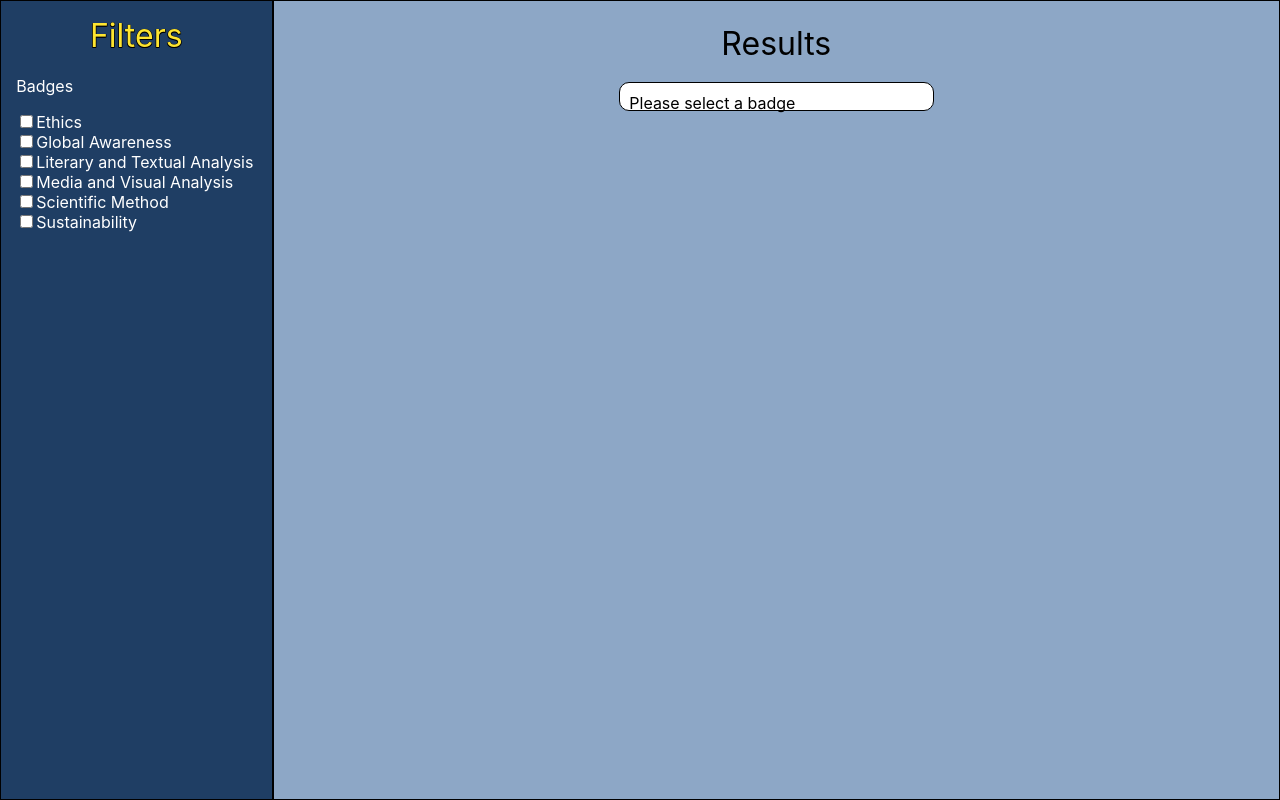
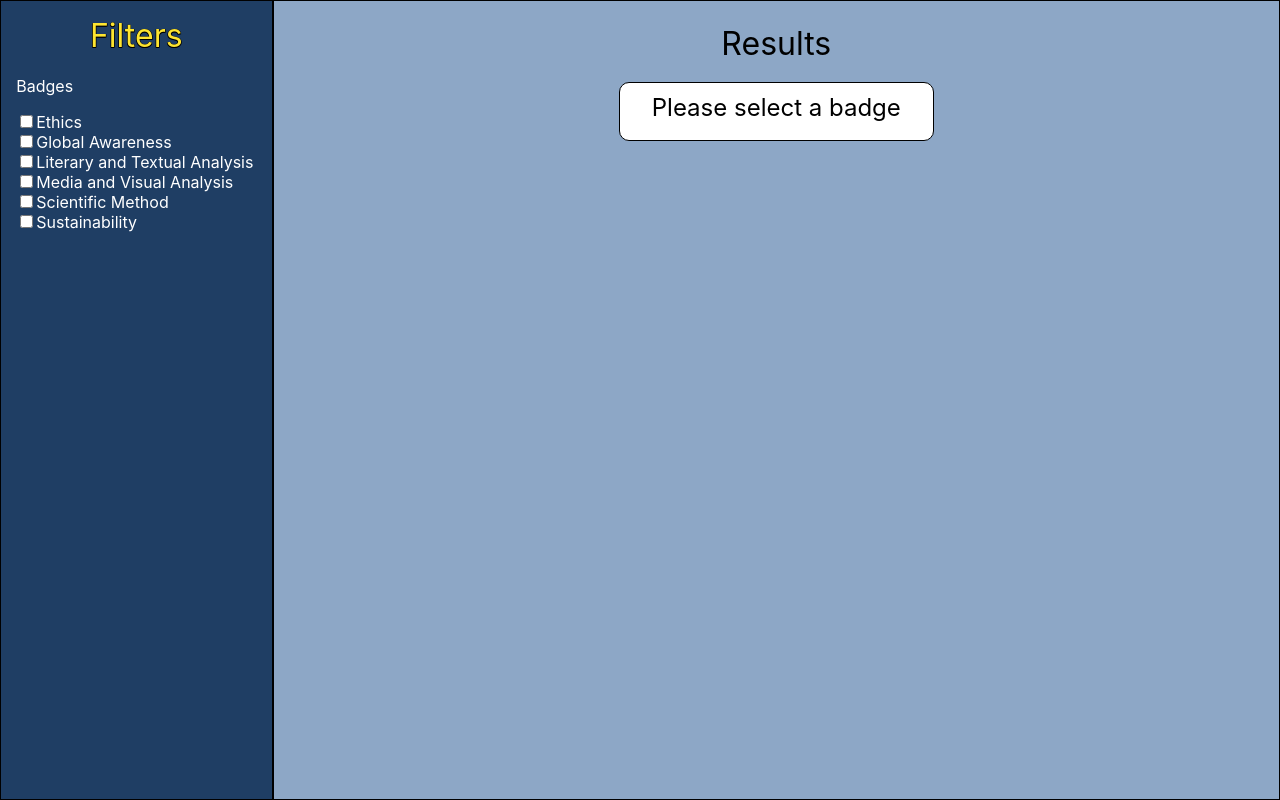
Before and after one commit to TheVanadium/course_req_overlap_finder, a React (Create React App) app in the folder course-selector/: page / in a window 1280 px wide. Built offline with nearby package versions, Linux system fonts and the light colour scheme; the HTML template or start-up script is replaced by a standard one.

Commit message:
feat: make no-badge message nicer

```diff
--- a/course-selector/src/App.js
+++ b/course-selector/src/App.js
@@ -23,7 +23,7 @@ function App() {
    */
   function loadCourses() {
     if (badgeFilters.length === 0) {
-      setCourses(["Please select a badge"]);
+      setCourses([]);
       return;
     }
     fetch('/courses?badges=' + badgeFilters.join(',')).then(
--- a/course-selector/src/components/Results.css
+++ b/course-selector/src/components/Results.css
@@ -15,7 +15,18 @@
     font-weight: 400;
 }
 
-.course {
+#courseResultsList {
+    display: flex;
+    flex-direction: row;
+    flex-wrap: wrap;
+    justify-content: center;
+    width: 100%;
+    /* height expand to fit but at least 12% */
+    min-height: 40%;
+    overflow-y: scroll;
+}
+
+#courseResultsList .course {
     width: 30%;
     height: 12%;
     margin: 1%;
@@ -27,11 +38,8 @@
     color: #000;
 }
 
-#courseResultsList {
-    display: flex;
-    flex-direction: row;
-    flex-wrap: wrap;
-    justify-content: center;
-    width: 100%;
-    overflow-y: scroll;
+#courseResultsList #pleaseSelect {
+    font-size: 1.5em;
+    font-weight: 400;
+    text-align: center;
 }
--- a/course-selector/src/components/Results.js
+++ b/course-selector/src/components/Results.js
@@ -2,11 +2,19 @@ import React from 'react';
 import './Results.css';
 
 function Results(props) {
+
+    function generateCourses() {
+      if (props.courses.length === 0) {
+        return <p id={"pleaseSelect"} className={"course"}>Please select a badge</p>;
+      }
+      return props.courses.map((course) => <p key={course} className={"course"}>{course}</p>);
+    }
+
     return (
       <div id="results">
         <h2>Results</h2>
         <div id="courseResultsList">
-          {props.courses.map((course) => <p key={course} className={"course"}>{course}</p>)}
+          {generateCourses()}
         </div>
       </div>
     );
```
